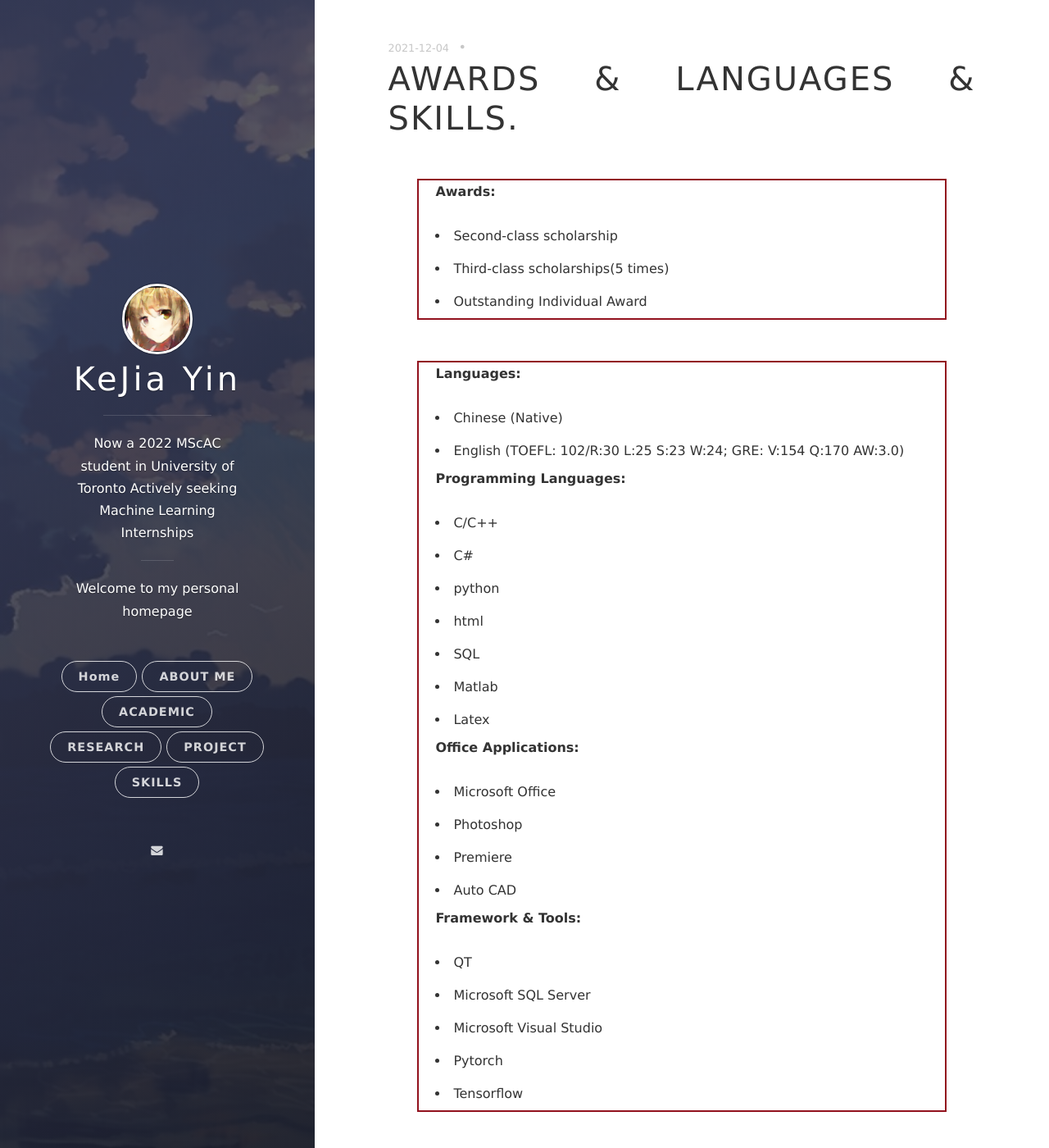
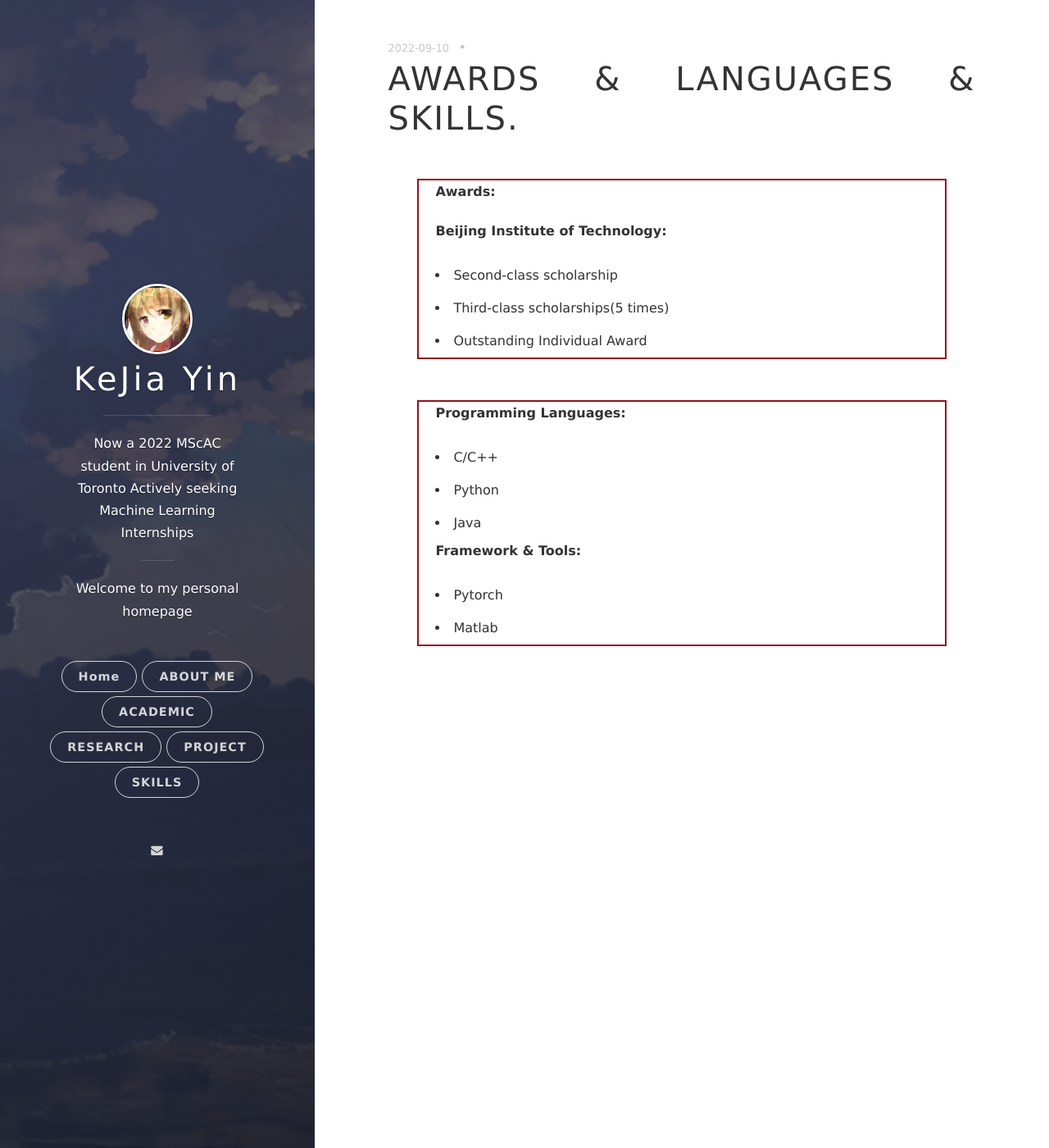
Before and after one commit to yinkejia/yinkejia.github.io, a Jekyll site: the page built from _posts/2022-09-10-AWARDS & LANGUAGES & SKILLS.markdown, in a window 1280 px wide and 1400 px high. Shown: the whole window at 82% size. Built offline with Jekyll 4.4.1, drawn with Linux system fonts in a browser that asks for light colours; nearby versions of some CDN libraries.

Commit message:
Update and rename 2021-12-04-AWARDS & LANGUAGES & SKILLS.markdown to 2022-09-10-AWARDS & LANGUAGES & SKILLS.markdown

```diff
--- a/_posts/2021-12-04-AWARDS & LANGUAGES & SKILLS.markdown
+++ b/_posts/2022-09-10-AWARDS & LANGUAGES & SKILLS.markdown
@@ -1,7 +1,7 @@
 ---
 layout: post
 title: AWARDS & LANGUAGES & SKILLS.
-date: 2021-12-04 15:32:24.000000000 +09:00
+date: 2022-09-10 15:32:24.000000000 +09:00
 ---
 
 <table border="0">
@@ -9,6 +9,7 @@ date: 2021-12-04 15:32:24.000000000 +09:00
     <td width="75%" align="left">
       <font size="3">
       <p><strong>Awards:</strong></p>
+      <p><strong>Beijing Institute of Technology:</strong></p>
       <ui>
         <li>Second-class scholarship</li>
         <li>Third-class scholarships(5 times)</li>
@@ -24,35 +25,16 @@ date: 2021-12-04 15:32:24.000000000 +09:00
   <tr>
     <td width="75%" align="left">
       <font size="3">
-      <p><strong>Languages:</strong></p>
-      <ui>
-        <li>Chinese (Native)</li>
-        <li>English (TOEFL: 102/R:30 L:25 S:23 W:24; GRE: V:154 Q:170 AW:3.0) </li>
-      </ui>
       <p><strong>Programming Languages:</strong></p>
       <ui>
         <li>C/C++</li>
-        <li>C#</li>
-        <li>python</li>
-        <li>html</li>
-        <li>SQL</li>
-        <li>Matlab</li>
-        <li>Latex</li>
-      </ui>
-      <p><strong>Office Applications: </strong></p>
-      <ui>
-        <li>Microsoft Office</li>
-        <li>Photoshop</li>
-        <li>Premiere</li>
-        <li>Auto CAD</li>
+        <li>Python</li>
+        <li>Java</li>
       </ui>
       <p><strong>Framework & Tools:</strong></p>
       <ui>
-        <li>QT</li>
-        <li>Microsoft SQL Server</li>
-        <li>Microsoft Visual Studio</li>
         <li>Pytorch</li>
-        <li>Tensorflow</li>
+        <li>Matlab</li>
       </ui>
       </font>
     </td>
```
